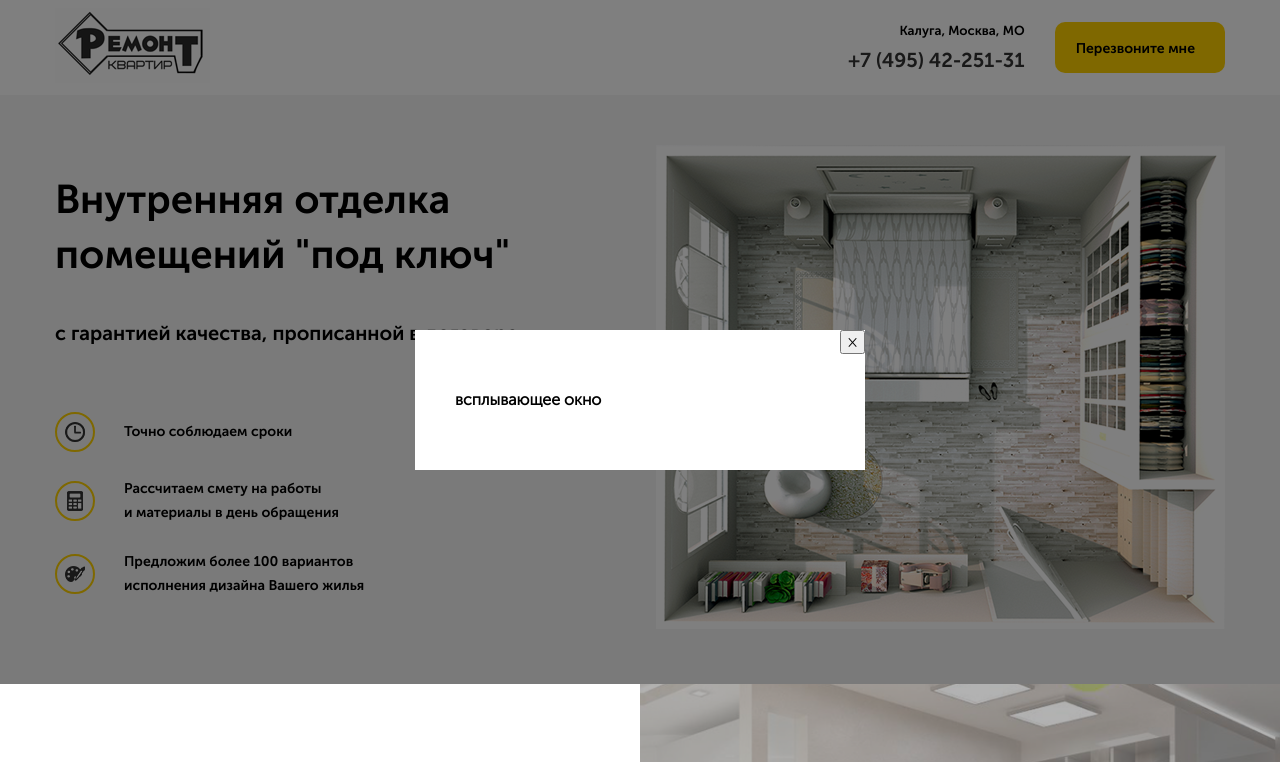
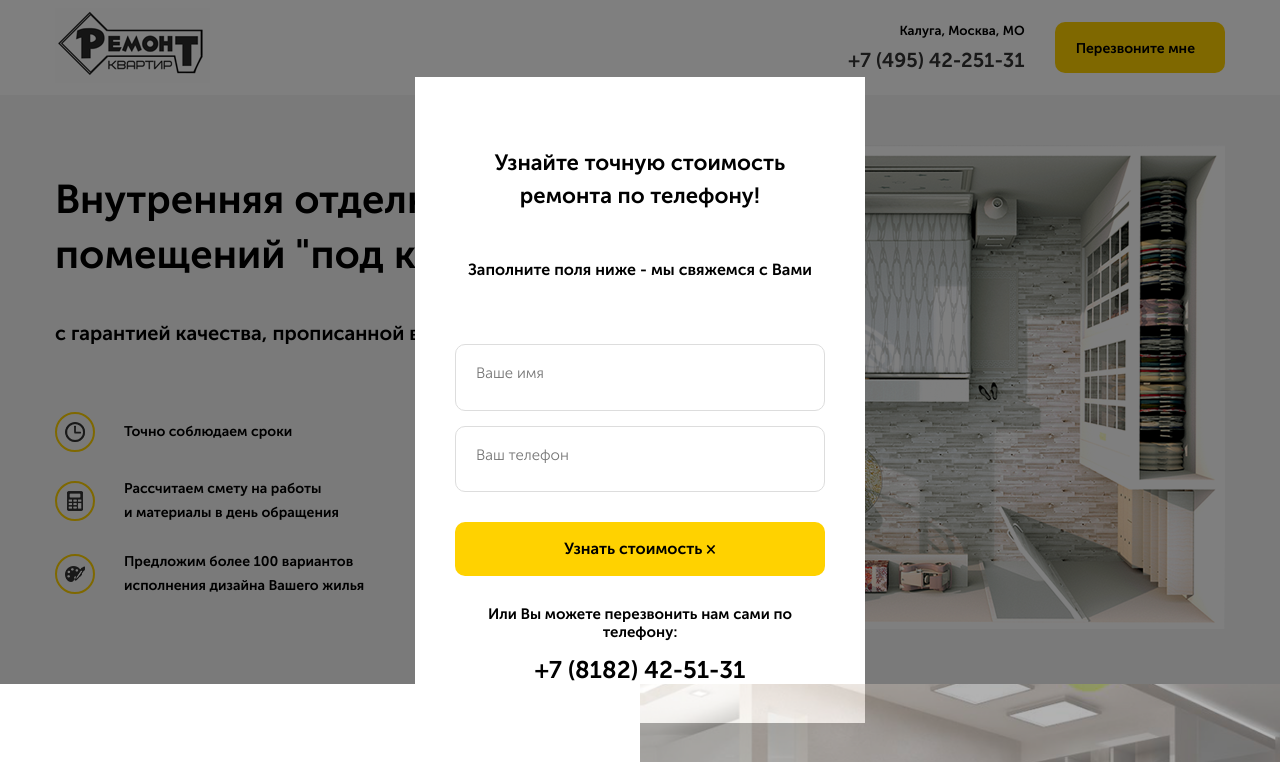
Before and after one commit to Ruslanifity/repair, a plain HTML site: page index.html in a window 1280 px wide. Both pictures are taken after a click on the button "Перезвоните мне". Shown: the top 762 px of the page. Drawn offline with Linux system fonts and the light colour scheme.

Commit message:
modal styles

```diff
--- a/index.html
+++ b/index.html
@@ -76,10 +76,21 @@
 
     <div class="modal" id="modal">
         <div class="modal-dialog">
-            <button class="modal-dialog__close" id="close">
+            <h4 class="modal-dialog__title">Узнайте точную стоимость ремонта по телефону!</h4>
+            <span class="modal-dialog__subtitle">
+                Заполните поля ниже - мы свяжемся с Вами
+            </span>
+            <form action="#" class="modal-dialog__form">
+                <input type="text" class="input modal-dialog__input" placeholder="Ваше имя">
+                <input type="tell" class="input modal-dialog__input" placeholder="Ваш телефон">
+            </form>
+
+
+            <button class="button modal-dialog__close" id="close">Узнать стоимость
                 &times;
             </button>
-            <h4 class="modal-dialog__title">всплывающее окно</h4>
+            <span class="modal-dialog__text">Или Вы можете перезвонить нам сами по телефону:</span>
+            <span class="modal-dialog__phone">+7 (8182) 42-51-31</span>
         </div>
     </div>
     <!-- modal -->
--- a/sass/_colors.sass
+++ b/sass/_colors.sass
@@ -1,4 +1,4 @@
 $main-color: #ffd200
 $text-color: #333333
 $secondary: #f5f5f5
-$barder-input: #dddddd
+$border-input: #dddddd
--- a/sass/_interface.sass
+++ b/sass/_interface.sass
@@ -40,7 +40,7 @@ img
         margin-bottom: 30px
         margin-top: -5px
 .input
-    border: 1px solid $barder-input
+    border: 1px solid $border-input
     padding: 20px 26px
     font-size: 15px
     border-radius: 10px
--- a/sass/blocks/_modal.sass
+++ b/sass/blocks/_modal.sass
@@ -8,7 +8,11 @@
     display: none
     &_active
         display: flex
+
     &-dialog
+        display: flex
+        align-items: center
+        flex-direction: column
         position: relative
         margin: auto
         max-width: 450px
@@ -16,7 +20,32 @@
         min-width: 200px
         background-color: #fff
         padding: 40px
+        text-align: center
         &__close
-            position: absolute
-            top: 0
-            right: 0
+            // position: absolute
+            // top: 0
+            // right: 0
+            margin-top: 30px
+            width: 100%
+        &__title
+            font-size: 22px
+            line-height: 33px
+            +bold
+        &__subtitle
+            display: block
+            font-size: 16px
+            +bold
+            margin-top: 20px
+        &__form
+            margin-top: 50px
+        &__input
+            width: 100%
+            margin-top: 15px
+        &__text
+            font-size: 15px
+            +bold
+            margin-top: 30px
+        &__phone
+            font-size: 24px
+            +bold
+            margin-top: 15px
--- a/sass/blocks/_offer.sass
+++ b/sass/blocks/_offer.sass
@@ -25,8 +25,7 @@
     &__input
         margin-bottom: 30px
         width: 240px
-        &:first-child
-                margin-right: 10px
+        margin-right: 5px
     &__button
         width: 100%
         min-height: 70px
```
Also changed, not shown: css/style.css, 1 other file.
